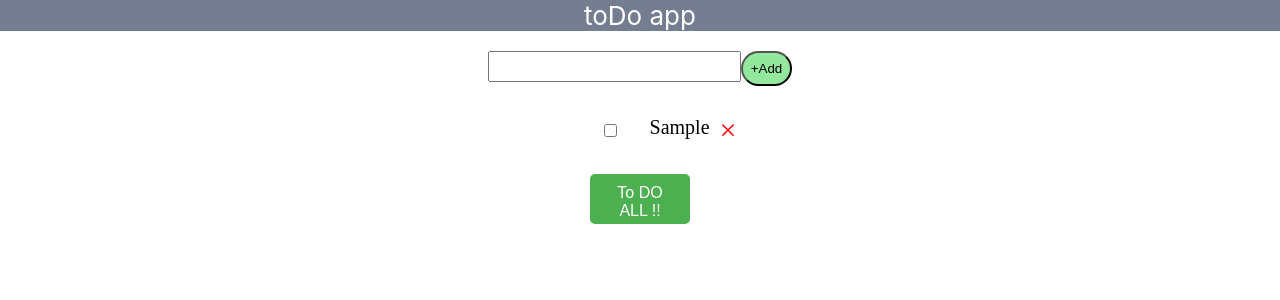
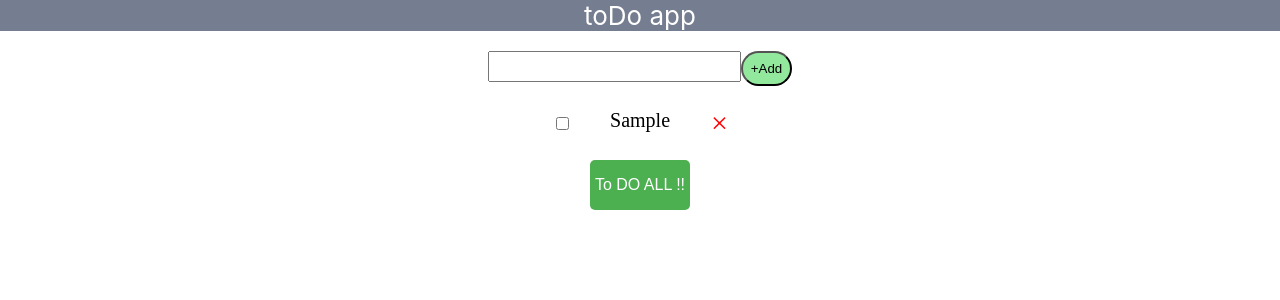
Before and after one commit to StanislavM31/toDoApp, a React (Create React App) app in the folder todo/: page / in a window 1280 px wide. Both pictures are taken after typing "Sample" into the empty fields and a click on the button "+Add". Shown: the top 300 px of the page. Built offline with nearby package versions, Linux system fonts and the light colour scheme.

Commit message:
refactor

```diff
--- a/todo/src/App.css
+++ b/todo/src/App.css
@@ -73,7 +73,7 @@ li{
   align-items: center;
 }
 li>*{
-  margin-left: 20px;
+  margin-right: 40px;
 }
 .delete{
   color:red;
@@ -88,10 +88,10 @@ input:checked + span {
 }
 
 .todo-item {
-  border-radius: 10px; /* Закругленные углы */
-  padding: 10px; /* Отступ для лучшего внешнего вида */
-  margin-bottom: 5px; /* Отступ между элементами списка */
-  transition: background-color 0.3s; /* Плавный переход для изменения цвета фона */
+  border-radius: 10px;
+  padding: 1px;
+  margin-bottom: 5px;
+  transition: background-color 0.3s;
 }
 
 .todo-item.completed {
--- a/todo/src/components/ToDoAll.jsx
+++ b/todo/src/components/ToDoAll.jsx
@@ -15,7 +15,7 @@ const ToDoAll = () => {
       style={{
         backgroundColor: "#4CAF50",
         color: "white",
-        padding: "10px 20px",
+        padding: "10px 1px",
         border: "none",
         borderRadius: "5px",
         cursor: "pointer",
```
